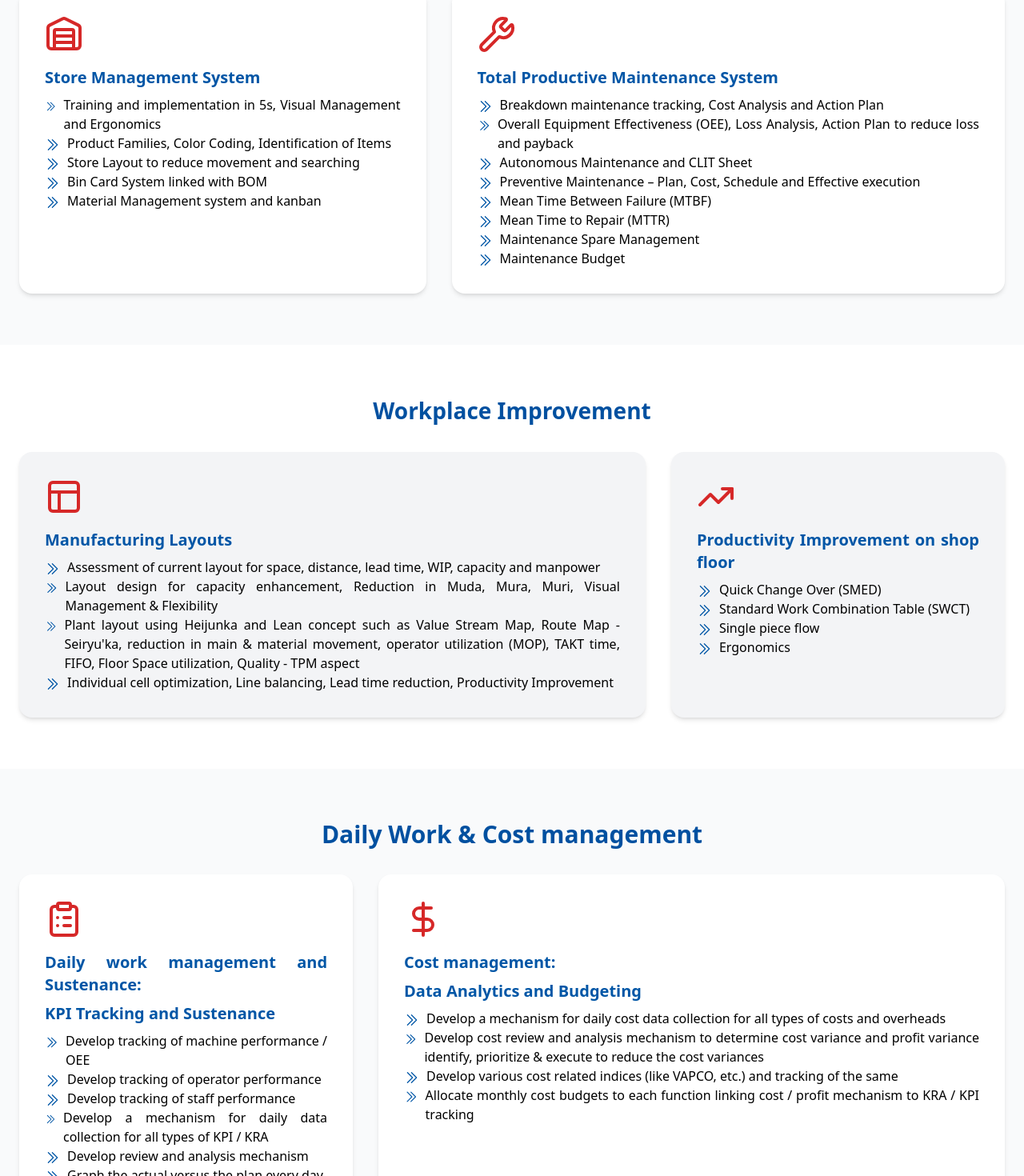
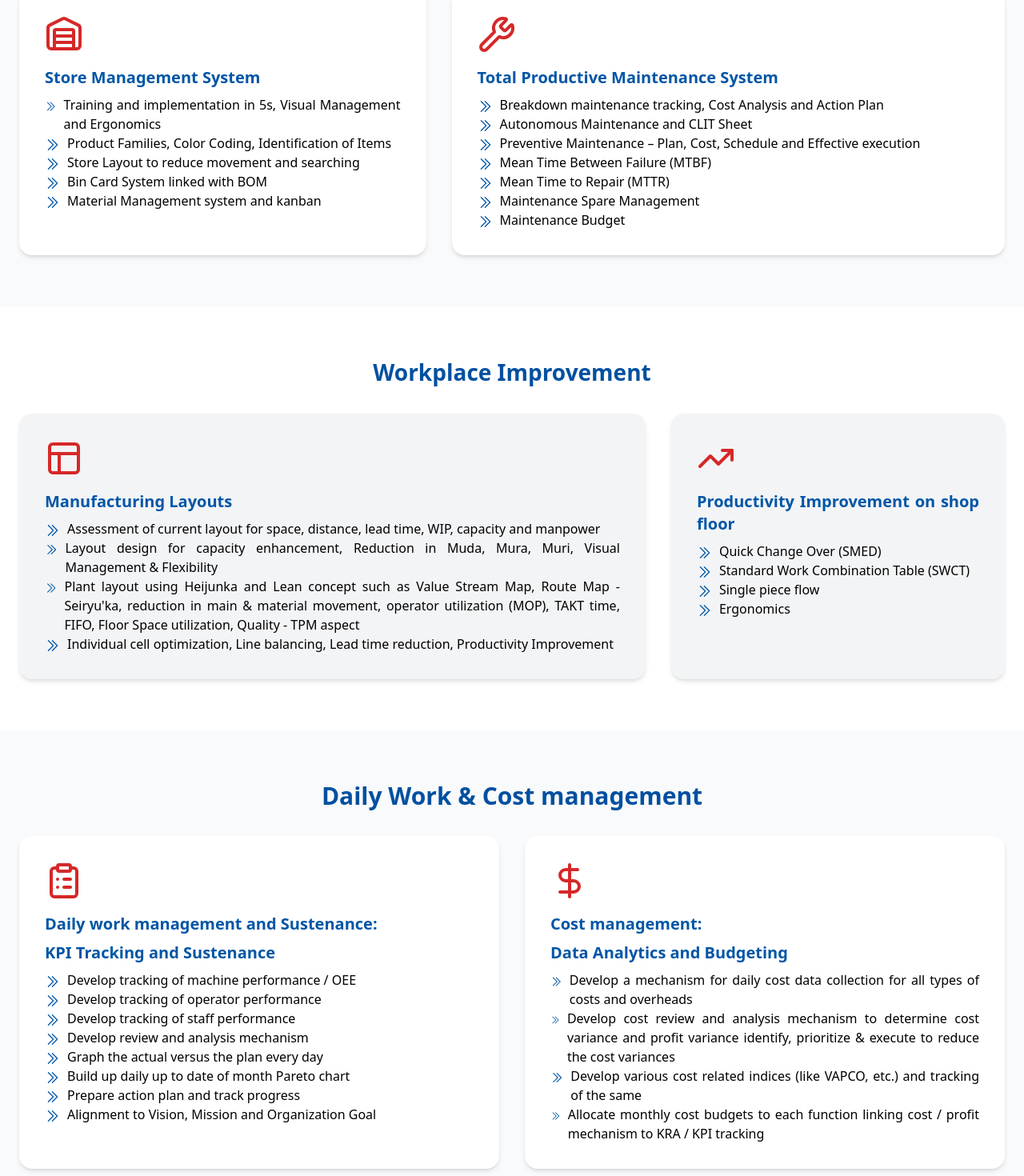
Before and after one commit to sargunam1206/maveen, a React (Vite) app in the folder maveen/: page /services in a window 1280 px wide. Shown: the part 1596-3066 px from the top of the page at 80% size. Built offline with nearby package versions, Linux system fonts and the light colour scheme.

Commit message:
Alterations

```diff
--- a/maveen/src/pages/About.jsx
+++ b/maveen/src/pages/About.jsx
@@ -62,7 +62,7 @@ const About = () => {
     },
     {
       icon:"6",
-      title:"Productivity Management",
+      title:"Productivity Improvement",
       discription:"Plan Vs Actual / PPC",
     },
      {
--- a/maveen/src/pages/Services.jsx
+++ b/maveen/src/pages/Services.jsx
@@ -335,10 +335,10 @@ const Services = () => {
                 <ChevronDoubleRightIcon className="w-6 h-4 md:w-5 md:h-5 text-[#0056A6] mt-1 mr-2" />
                 <p className="text-sm md:text-base">Breakdown maintenance tracking, Cost Analysis and Action Plan</p>
               </div>
-              <div className="flex items-start">
+              {/* <div className="flex items-start">
                 <ChevronDoubleRightIcon className="w-8 h-4 md:w-5 md:h-5 text-[#0056A6] mt-1 mr-2" />
                 <p className="text-sm md:text-base">Overall Equipment Effectiveness (OEE), Loss Analysis, Action Plan to reduce loss and payback</p>
-              </div>
+              </div> */}
               <div className="flex items-start">
                 <ChevronDoubleRightIcon className="w-4 h-4 md:w-5 md:h-5 text-[#0056A6] mt-1 mr-2" />
                 <p className="text-sm md:text-base">Autonomous Maintenance and CLIT  Sheet</p>
@@ -462,7 +462,7 @@ const Services = () => {
             <motion.div
               variants={itemVariants}
               whileHover={{ scale: 1.03, y: -5 }}
-              className="w-full max-w-md md:w-[450px] bg-white shadow-md rounded-2xl p-6 md:p-8 text-justify hover:shadow-xl transition relative group"
+              className="w-full md:w-[650px] bg-white shadow-md rounded-2xl p-6 md:p-8 text-justify hover:shadow-xl transition relative group mt-6 md:mt-0"
             >
               <ClipboardList className="w-10 h-10 md:w-12 md:h-12 text-[#D62828] mb-4 group-hover:text-red-700 transition-colors" />
               <h3 className="text-lg md:text-xl font-semibold text-[#0056A6] mb-2">
@@ -483,10 +483,10 @@ const Services = () => {
                 <ChevronDoubleRightIcon className="w-4 h-4 md:w-5 md:h-5 text-[#0056A6] mt-1 mr-2" />
                 <p className="text-sm md:text-base">Develop tracking of staff performance</p>
               </div>
-              <div className="flex items-start">
+              {/* <div className="flex items-start">
                 <ChevronDoubleRightIcon className="w-6 h-4  md:h-5 text-[#0056A6] mt-1 mr-2" />
                 <p className="text-sm md:text-base">Develop a mechanism for daily data collection for all types of KPI / KRA</p>
-              </div>
+              </div> */}
               <div className="flex items-start">
                 <ChevronDoubleRightIcon className="w-4 h-4 md:w-5 md:h-5 text-[#0056A6] mt-1 mr-2" />
                 <p className="text-sm md:text-base">Develop review and analysis mechanism</p>
@@ -514,7 +514,7 @@ const Services = () => {
             <motion.div
               variants={itemVariants}
               whileHover={{ scale: 1.03, y: -5 }}
-              className="w-full md:w-[850px] bg-white shadow-md rounded-2xl p-6 md:p-8 text-justify hover:shadow-xl transition relative group mt-6 md:mt-0"
+              className="w-full md:w-[650px] bg-white shadow-md rounded-2xl p-6 md:p-8 text-justify hover:shadow-xl transition relative group mt-6 md:mt-0"
             >
               <DollarSign className="w-10 h-10 md:w-12 md:h-12 text-[#D62828] mb-4 group-hover:text-red-700 transition-colors" />
               <h3 className="text-lg md:text-xl font-semibold text-[#0056A6] mb-2">
```
